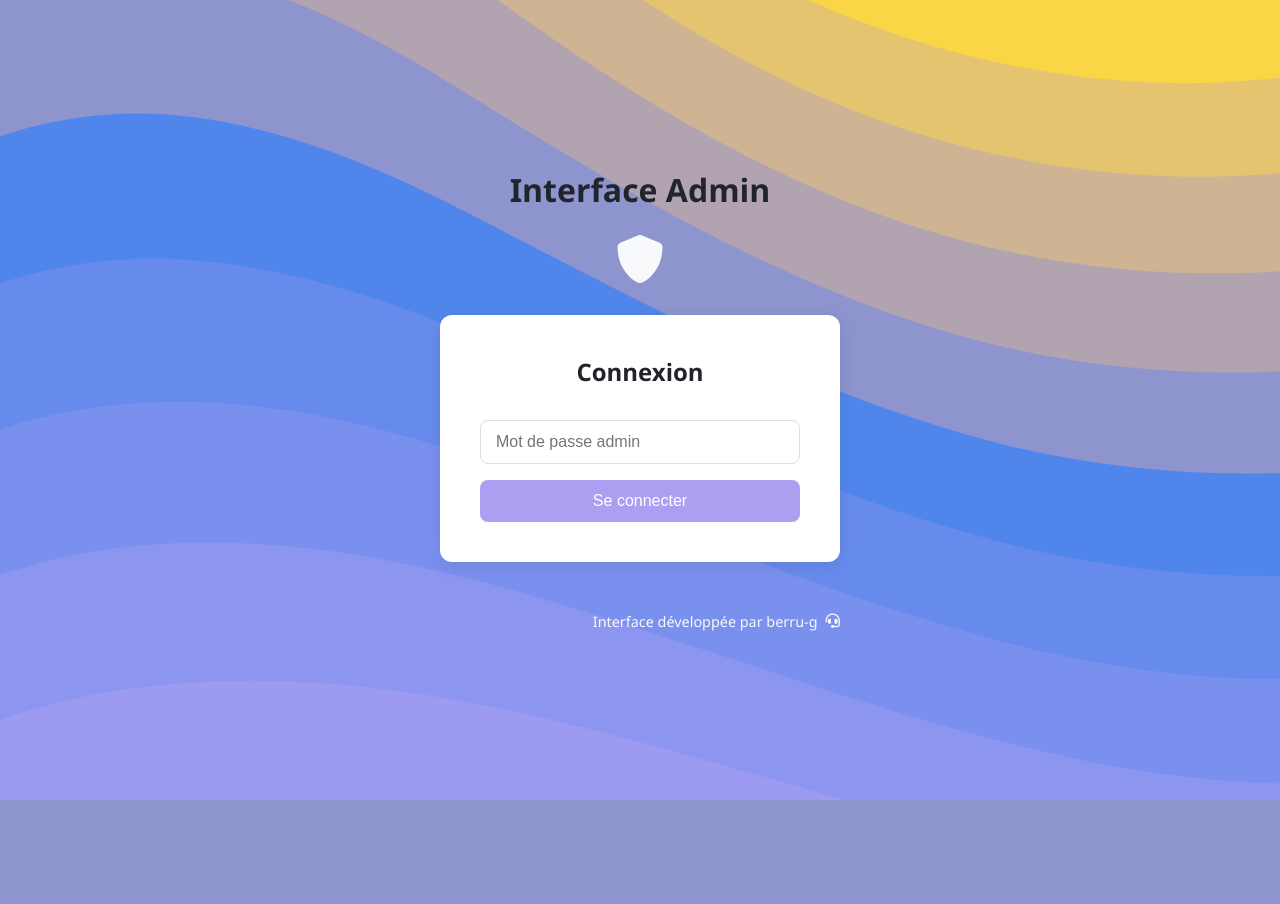
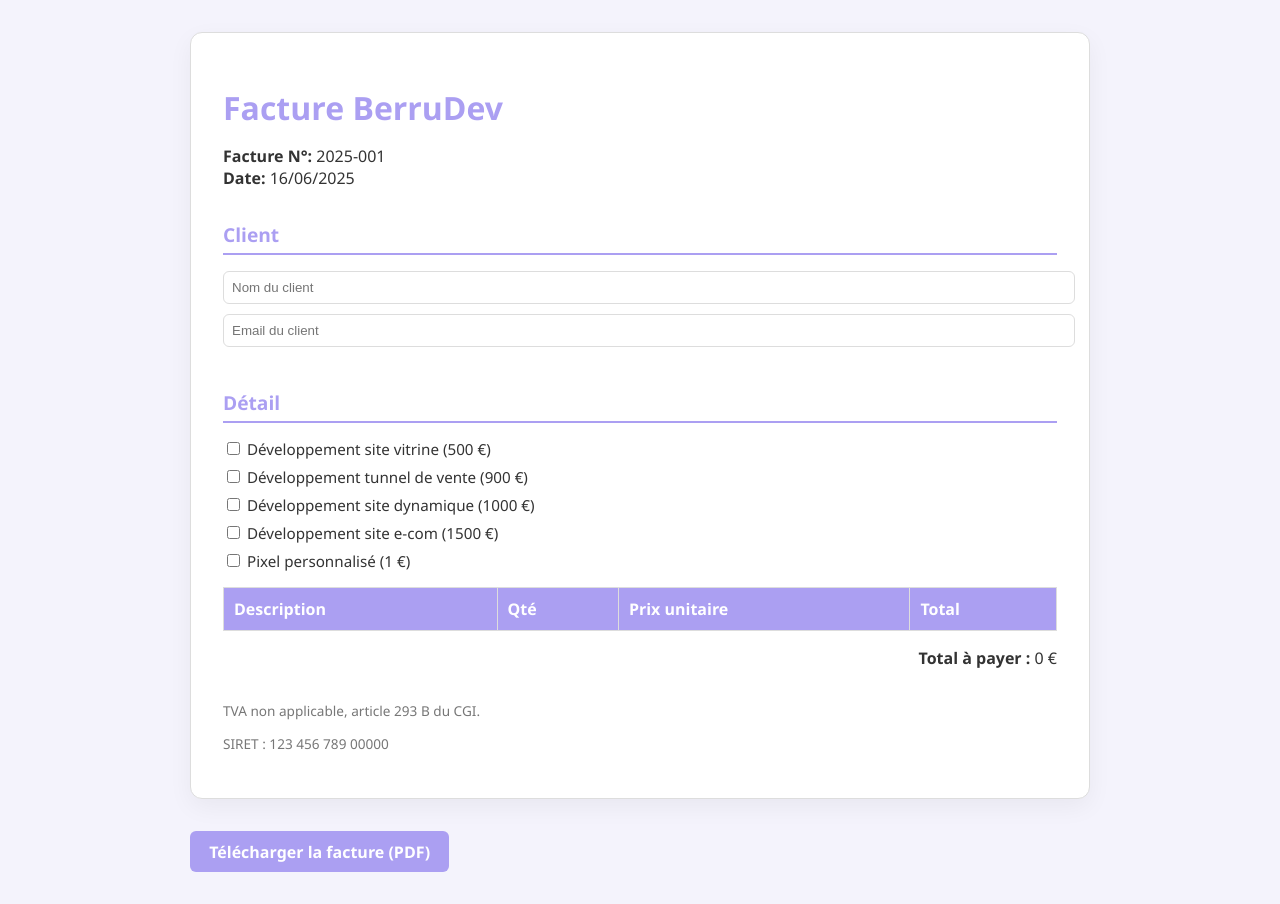
Before and after one commit to berru-g/form-et-interface-admin, a PHP site: page /facture.html in a window 1280 px wide. Before the commit the page ends 800 px from the top, so only its background shows below. Run offline with PHP 8.4, Linux system fonts and the light colour scheme; lists and menus that the app fills with data are empty; some libraries are stand-ins or nearby versions.

Commit message:
facturation

```diff
--- a/admin/export_to_json.php
+++ b/admin/export_to_json.php
@@ -1,6 +1,6 @@
 <?php
 session_start();
-require_once 'db_config.php'; // Adaptez le chemin
+require_once './db_config.php'; // Adaptez le chemin
 
 header('Content-Type: application/json');
 
--- /dev/null
+++ b/admin/facture.html
@@ -0,0 +1,200 @@
+<!DOCTYPE html>
+<html lang="fr">
+<head>
+  <meta charset="UTF-8" />
+  <meta name="viewport" content="width=device-width, initial-scale=1.0" />
+  <title>Facture BerruDev</title>
+  <style>
+    :root {
+      --primary: #ab9ff2;
+      --text-dark: #333;
+      --text-light: #fff;
+      --background: #f4f3fc;
+      --box-background: #ffffff;
+      --border-color: #ddd;
+    }
+
+    body {
+      font-family: 'Segoe UI', Tahoma, Geneva, Verdana, sans-serif;
+      background: var(--background);
+      color: var(--text-dark);
+      padding: 2rem;
+      max-width: 900px;
+      margin: auto;
+    }
+
+    .invoice-box {
+      background: var(--box-background);
+      padding: 2rem;
+      border-radius: 12px;
+      border: 1px solid var(--border-color);
+      box-shadow: 0 8px 24px rgba(0, 0, 0, 0.05);
+    }
+
+    h1 {
+      color: var(--primary);
+      margin-bottom: 0.5rem;
+    }
+
+    h2 {
+      margin-top: 2rem;
+      color: var(--primary);
+      font-size: 1.2rem;
+      border-bottom: 2px solid var(--primary);
+      padding-bottom: 0.3rem;
+    }
+
+    input[type="text"] {
+      width: 100%;
+      padding: 8px;
+      margin-bottom: 10px;
+      border: 1px solid var(--border-color);
+      border-radius: 6px;
+    }
+
+    label {
+      display: block;
+      margin-bottom: 8px;
+      font-size: 0.95rem;
+    }
+
+    table {
+      width: 100%;
+      border-collapse: collapse;
+      margin-top: 1rem;
+    }
+
+    table th, table td {
+      border: 1px solid var(--border-color);
+      padding: 10px;
+      text-align: left;
+    }
+
+    table th {
+      background: var(--primary);
+      color: var(--text-light);
+    }
+
+    .right {
+      text-align: right;
+    }
+
+    .footer {
+      margin-top: 2rem;
+      font-size: 0.85rem;
+      color: #777;
+    }
+
+    .download-btn {
+      display: inline-block;
+      margin-top: 2rem;
+      background: var(--primary);
+      color: var(--text-light);
+      padding: 0.6rem 1.2rem;
+      text-decoration: none;
+      border-radius: 6px;
+      font-weight: bold;
+      transition: background 0.2s ease;
+    }
+
+    .download-btn:hover {
+      background: #9789db;
+    }
+  </style>
+</head>
+<body>
+  <div class="invoice-box" id="invoice">
+    <h1>Facture BerruDev</h1>
+    <p><strong>Facture N°:</strong> <span id="invoice-number"></span><br>
+    <strong>Date:</strong> <span id="invoice-date"></span></p>
+
+    <h2>Client</h2>
+    <p>
+      <input type="text" id="client-name" placeholder="Nom du client">
+      <input type="text" id="client-email" placeholder="Email du client">
+    </p>
+
+    <h2>Détail</h2>
+    <form id="service-form">
+      <label><input type="checkbox" class="item" data-label="Développement site vitrine" data-price="500"> Développement site vitrine (500 €)</label>
+      <label><input type="checkbox" class="item" data-label="Développement tunnel" data-price="900"> Développement tunnel de vente (900 €)</label>
+      <label><input type="checkbox" class="item" data-label="Développement site dynamique" data-price="1000"> Développement site dynamique (1000 €)</label>
+      <label><input type="checkbox" class="item" data-label="Développement site e-com" data-price="1500"> Développement site e-com (1500 €)</label>
+      <label><input type="checkbox" class="item" data-label="Pixel personnalisé" data-price="1"> Pixel personnalisé (1 €)</label>
+    </form>
+
+    <table id="invoice-table">
+      <thead>
+        <tr>
+          <th>Description</th>
+          <th>Qté</th>
+          <th>Prix unitaire</th>
+          <th>Total</th>
+        </tr>
+      </thead>
+      <tbody id="invoice-body"></tbody>
+    </table>
+
+    <p class="right"><strong>Total à payer :</strong> <span id="invoice-total">0 €</span></p>
+
+    <div class="footer">
+      <p>TVA non applicable, article 293 B du CGI.</p>
+      <p>SIRET : 123 456 789 00000</p>
+    </div>
+  </div>
+
+  <a href="#" class="download-btn" onclick="downloadPDF()">Télécharger la facture (PDF)</a>
+
+  <script src="https://cdnjs.cloudflare.com/ajax/libs/html2pdf.js/0.10.1/html2pdf.bundle.min.js"></script>
+  <script>
+    let factureCount = localStorage.getItem('factureCount') || 1;
+    const invoiceNumber = `2025-${String(factureCount).padStart(3, '0')}`;
+    document.getElementById('invoice-number').textContent = invoiceNumber;
+    document.getElementById('invoice-date').textContent = new Date().toLocaleDateString('fr-FR');
+
+    const form = document.getElementById('service-form');
+    const body = document.getElementById('invoice-body');
+    const totalDisplay = document.getElementById('invoice-total');
+
+    form.addEventListener('change', () => {
+      body.innerHTML = '';
+      let total = 0;
+      document.querySelectorAll('.item:checked').forEach(item => {
+        const label = item.getAttribute('data-label');
+        const price = parseFloat(item.getAttribute('data-price'));
+        total += price;
+        body.innerHTML += `
+          <tr>
+            <td>${label}</td>
+            <td>1</td>
+            <td>${price.toFixed(2)} €</td>
+            <td>${price.toFixed(2)} €</td>
+          </tr>
+        `;
+      });
+      totalDisplay.textContent = `${total.toFixed(2)} €`;
+    });
+
+    function downloadPDF() {
+      localStorage.setItem('factureCount', parseInt(factureCount) + 1);
+
+      const name = document.getElementById('client-name').value;
+      const email = document.getElementById('client-email').value;
+      const clientInfo = `${name}\nEmail : ${email}`;
+      const clientPara = document.createElement('p');
+      clientPara.innerText = clientInfo;
+      document.querySelector('h2 + p').replaceWith(clientPara);
+
+      setTimeout(() => {
+        html2pdf().set({
+          margin: 1,
+          filename: `Facture_BerruDev_${invoiceNumber}.pdf`,
+          image: { type: 'jpeg', quality: 0.98 },
+          html2canvas: { scale: 2 },
+          jsPDF: { unit: 'in', format: 'letter', orientation: 'portrait' }
+        }).from(document.getElementById('invoice')).save();
+      }, 300);
+    }
+  </script>
+</body>
+</html>
```
Also changed, not shown: admin/dashboard.php (+16 -13 lines), admin/style.css (+5 -4 lines), readme.md.
